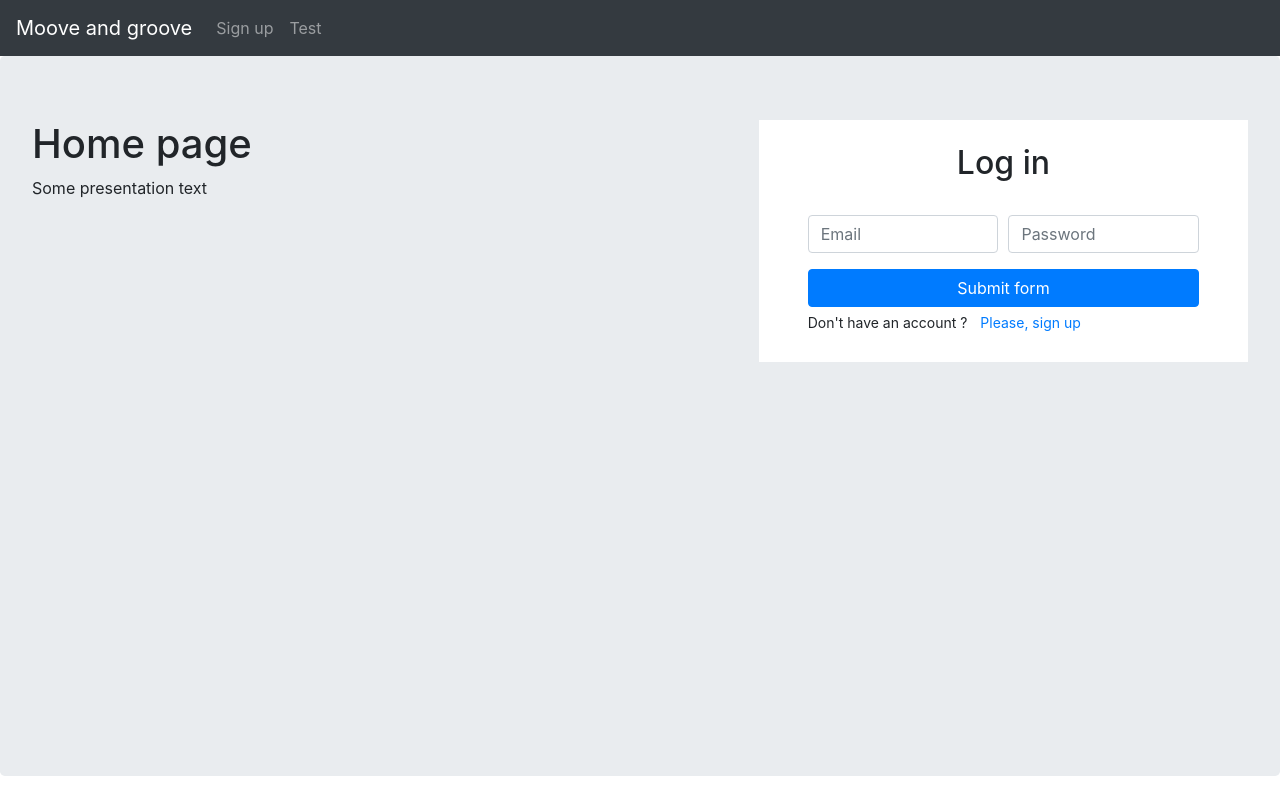
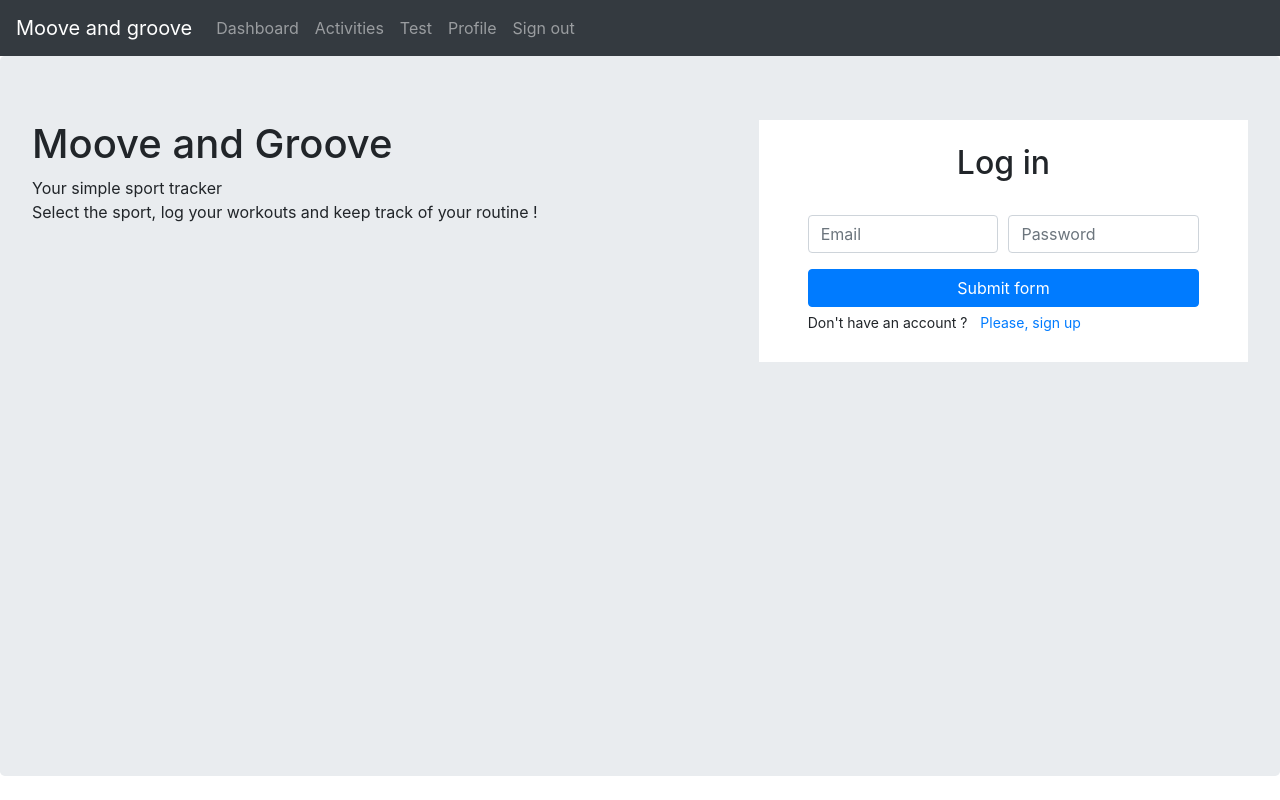
Before and after one commit to Dburiedhead/fitness_tracker, a React (Create React App) app in the folder tracker/: page / in a window 1280 px wide. Built offline with nearby package versions, Linux system fonts and the light colour scheme.

Commit message:
minor ui changes

```diff
--- a/tracker/src/App.js
+++ b/tracker/src/App.js
@@ -16,7 +16,7 @@ function Menu(props) {
 function App() {
   return (
     <div className="App">
-      <Menu isLogged={false} />
+      <Menu isLogged={true} />
       <div className="content">
         <Main />
       </div>
--- a/tracker/src/components/activities.js
+++ b/tracker/src/components/activities.js
@@ -4,7 +4,7 @@ import Add from './add_activity'
 import axios from 'axios';
 
 const api = axios.create({
-    baseURL: 'http://localhost:3001/api/v1/activities'
+    baseURL: 'http://localhost:3001/api/activities'
 })
 
 class Activities extends Component {
--- a/tracker/src/components/home.js
+++ b/tracker/src/components/home.js
@@ -10,8 +10,9 @@ class Home extends Component {
                 <Jumbotron style={{ height: '90vh', margin: '0' }}>
                     <Row>
                         <Col lg={7}>
-                            <h1>Home page</h1>
-                            <p>Some presentation text</p>
+                            <h1>Moove and Groove</h1>
+                            <p>Your simple sport tracker
+                            <br/>Select the sport, log your workouts and keep track of your routine !</p>
                         </Col>
                         <Col lg={5}>
                             <Login />
--- a/tracker/src/components/user_menu.js
+++ b/tracker/src/components/user_menu.js
@@ -6,11 +6,10 @@ class UserMenu extends Component {
         return (
             <div>
                 <Navbar collapseOnSelect expand="lg" bg="dark" variant="dark">
-                    <Navbar.Brand href="./">Moove and groove</Navbar.Brand>
+                    <Navbar.Brand href="./dashboard">Moove and groove</Navbar.Brand>
                     <Navbar.Toggle aria-controls="responsive-navbar-nav" />
                     <Navbar.Collapse id="responsive-navbar-nav">
                         <Nav>
-                            <Nav.Link href="./">Home</Nav.Link>
                             <Nav.Link href="./dashboard">Dashboard</Nav.Link>
                             <Nav.Link href="./activities">Activities</Nav.Link>
                             <Nav.Link href="./test">Test</Nav.Link>
```
